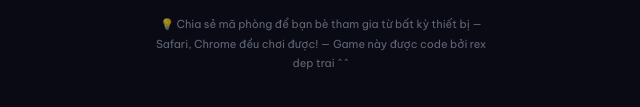
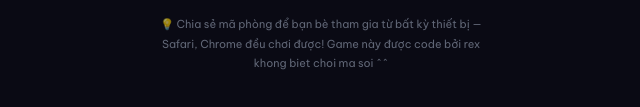
Before and after one commit to rexxx0611/masoi-online, a website: page public/index.html in a window 1280 px wide. Shown: the part 669-776 px from the top of the page, 319-959 px from the left. Drawn offline with nearby package versions, Linux system fonts and the light colour scheme.

Commit message:
Update index.html

```diff
--- a/public/index.html
+++ b/public/index.html
@@ -225,7 +225,8 @@ button,input,select,textarea{font-family:var(--font);}
     </div>
     <button class="btn-s" id="btn-join">🚪 Tham Gia Phòng</button>
   </div>
-  <div class="hint">💡 Chia sẻ mã phòng để bạn bè tham gia từ bất kỳ thiết bị — Safari, Chrome đều chơi được! — Game này được code bởi rex dep trai ^^</div>
+  <div class="hint">💡 Chia sẻ mã phòng để bạn bè tham gia từ bất kỳ thiết bị — Safari, Chrome đều chơi được!
+    Game này được code bởi rex khong biet choi ma soi ^^ </div>
 </div>
 
 <!-- ROOM -->
@@ -628,9 +629,9 @@ function initSocket() {
   socket = io({ transports:['websocket','polling'] });
   socket.on('connect',    () => {
     myId = socket.id;
-    // Try to reconnect to previous session if exists
+    // Try to reconnect to previous session if exists (even during gameplay)
     const sess = getSession();
-    if (sess && !currentCode) {
+    if (sess) {
       socket.emit('RECONNECT', { code: sess.code, playerName: sess.playerName });
     }
   });
```
